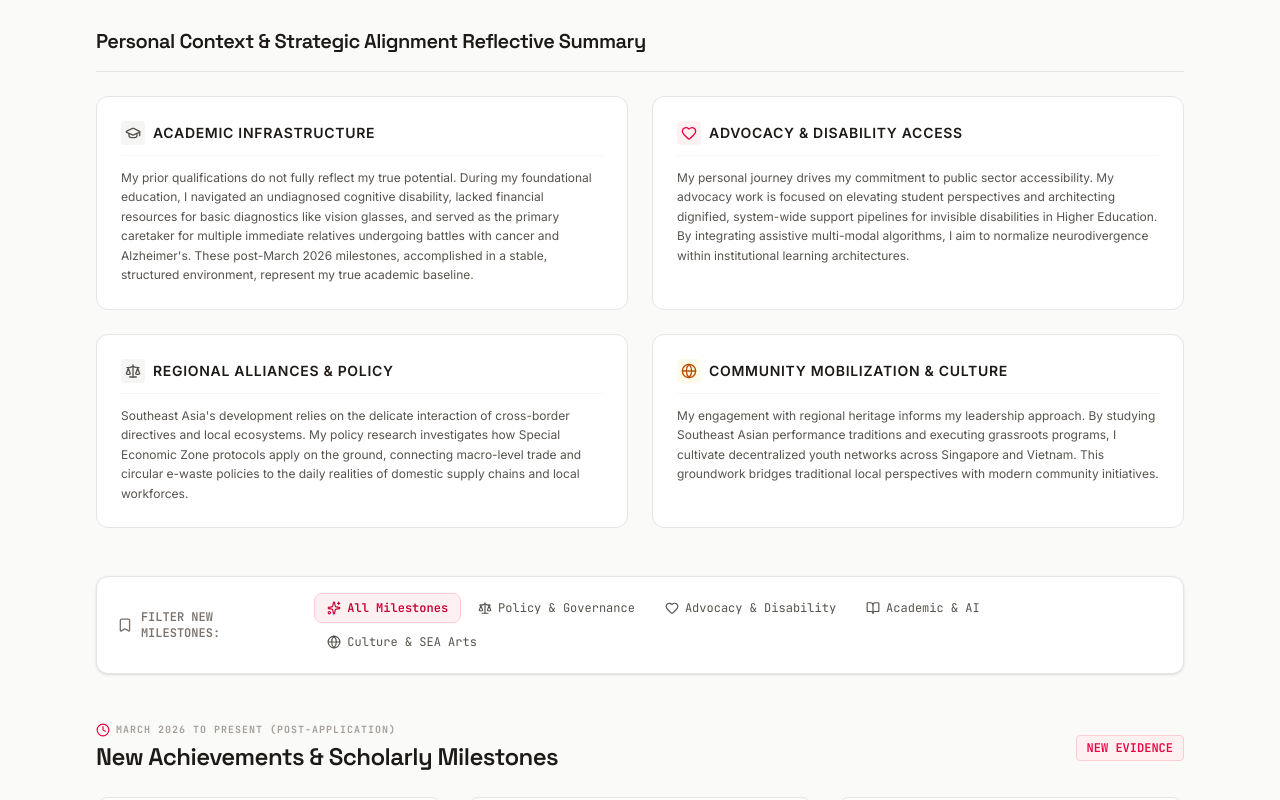
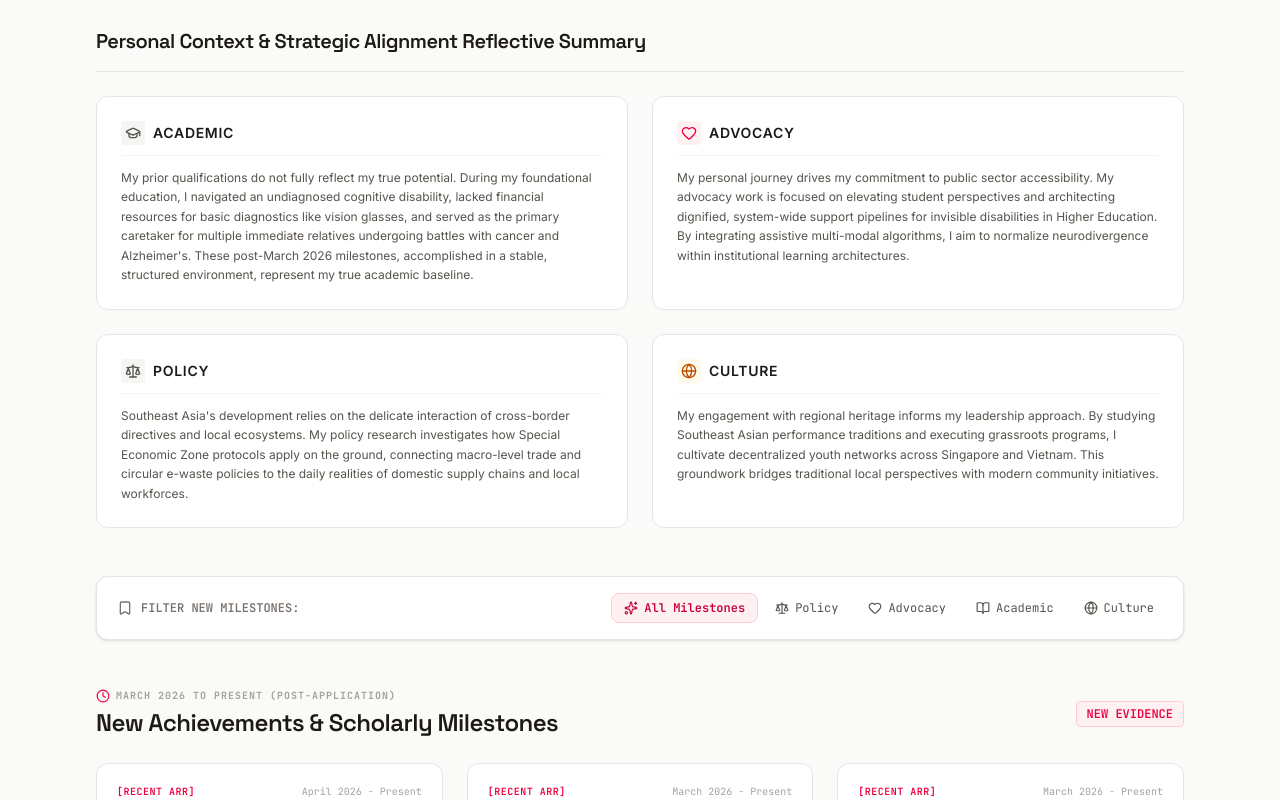
Before and after one commit to socialsciencegrandma/portfolio, a Next.js app in the folder nus-admission-appeal/: page / in a window 1280 px wide. Shown: the part 400-1200 px from the top of the page. Built offline with nearby package versions, Linux system fonts and the light colour scheme.

Commit message:
Update page.tsx

```diff
--- a/nus-admission-appeal/app/page.tsx
+++ b/nus-admission-appeal/app/page.tsx
@@ -38,22 +38,22 @@ function EditorialAssetImage({
 
   const categoryMetadata = {
     policy: {
-      tag: 'Policy & Governance Research',
+      tag: 'Policy',
       accent: 'text-stone-600 bg-stone-100',
       icon: Scale,
     },
     advocacy: {
-      tag: 'Disability Advocacy',
+      tag: 'Advocacy',
       accent: 'text-rose-600 bg-rose-50',
       icon: Heart,
     },
     academic: {
-      tag: 'Academic Infrastructure & AI',
+      tag: 'Academic',
       accent: 'text-stone-700 bg-stone-100',
       icon: BookOpen,
     },
     culture: {
-      tag: 'Southeast Asian Culture',
+      tag: 'Culture',
       accent: 'text-amber-700 bg-amber-50',
       icon: Globe,
     }
@@ -145,10 +145,10 @@ export default function Home() {
   // Filtering list for interactive headers
   const filterPillars = [
     { id: 'all', name: 'All Milestones', icon: Sparkles },
-    { id: 'policy', name: 'Policy & Governance', icon: Scale },
-    { id: 'advocacy', name: 'Advocacy & Disability', icon: Heart },
-    { id: 'academic', name: 'Academic & AI', icon: BookOpen },
-    { id: 'culture', name: 'Culture & SEA Arts', icon: Globe },
+    { id: 'policy', name: 'Policy', icon: Scale },
+    { id: 'advocacy', name: 'Advocacy', icon: Heart },
+    { id: 'academic', name: 'Academic', icon: BookOpen },
+    { id: 'culture', name: 'Culture', icon: Globe },
   ];
 
   // Filter the 10 distinct post-application milestones
@@ -208,7 +208,7 @@ export default function Home() {
                   <GraduationCap className="w-4 h-4" />
                 </div>
                 <h3 className="text-sm font-semibold text-stone-900 uppercase tracking-wider">
-                  Academic Infrastructure
+                  Academic
                 </h3>
               </div>
               <p className="text-xs text-stone-600 leading-relaxed">
@@ -223,7 +223,7 @@ export default function Home() {
                   <Heart className="w-4 h-4" />
                 </div>
                 <h3 className="text-sm font-semibold text-stone-900 uppercase tracking-wider">
-                  Advocacy & Disability Access
+                  Advocacy
                 </h3>
               </div>
               <p className="text-xs text-stone-600 leading-relaxed">
@@ -238,7 +238,7 @@ export default function Home() {
                   <Scale className="w-4 h-4" />
                 </div>
                 <h3 className="text-sm font-semibold text-stone-900 uppercase tracking-wider">
-                  Regional Alliances & Policy
+                  Policy
                 </h3>
               </div>
               <p className="text-xs text-stone-600 leading-relaxed">
@@ -253,7 +253,7 @@ export default function Home() {
                   <Globe className="w-4 h-4" />
                 </div>
                 <h3 className="text-sm font-semibold text-stone-900 uppercase tracking-wider">
-                  Community Mobilization & Culture
+                  Culture
                 </h3>
               </div>
               <p className="text-xs text-stone-600 leading-relaxed">
```
